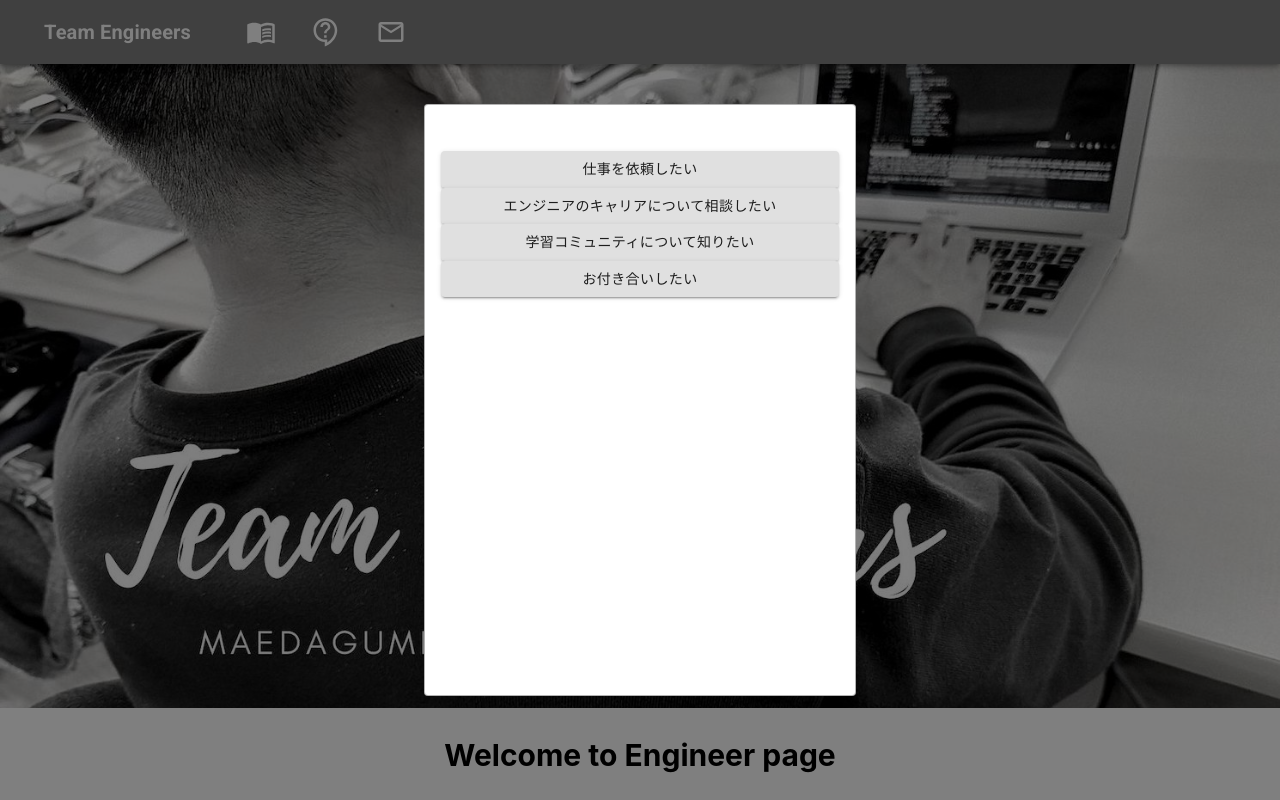
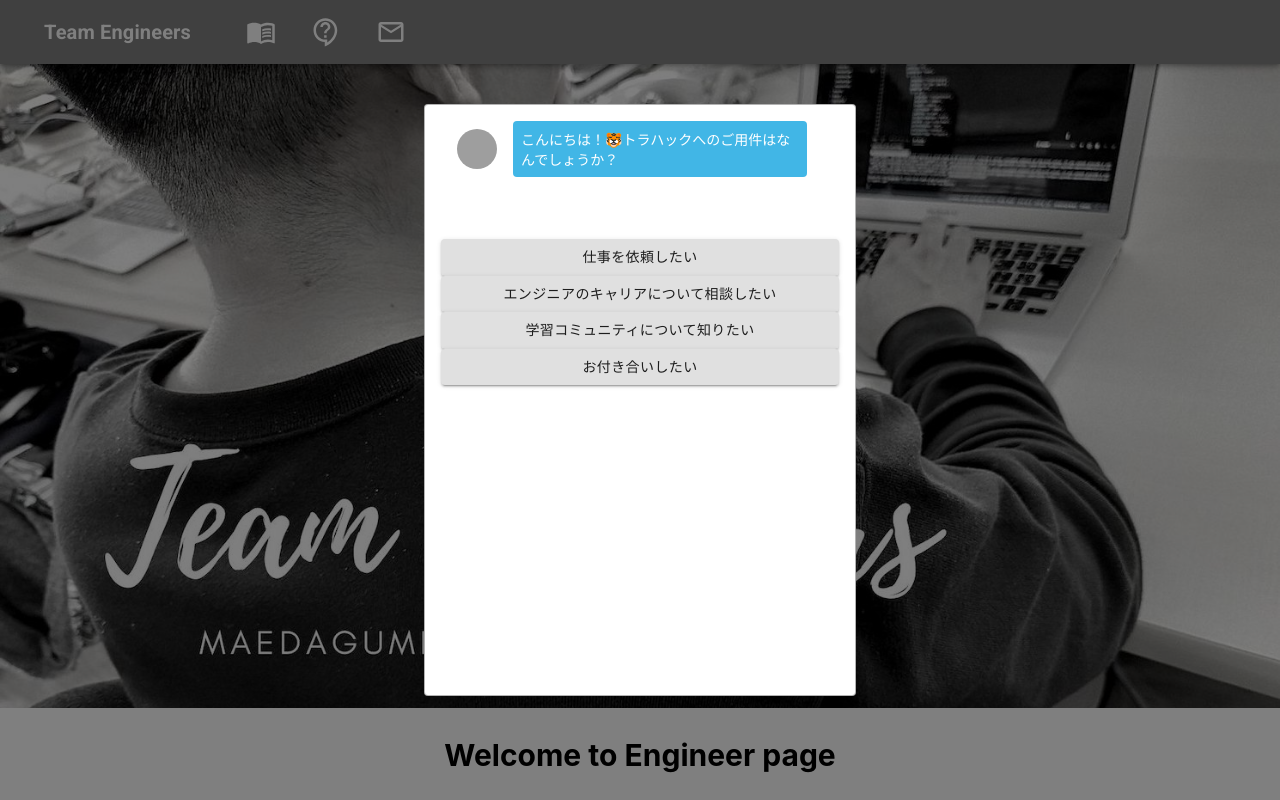
Before and after one commit to daisuke-maedagumi/first-app, a React (Create React App) app: page / in a window 1280 px wide. Both pictures are taken after a click on the button 325 px from the left and 32 px from the top of the page. Shown: the top 800 px of the page. Built offline with nearby package versions, Linux system fonts and the light colour scheme; grey boxes are pictures that could not be loaded.

Commit message:
トラハック実践５　１/２

```diff
--- a/src/components/AnswersList.jsx
+++ b/src/components/Chatbot/AnswersList.jsx
@@ -1,5 +1,5 @@
 import React from 'react'
-import Answer from './Answer.jsx'
+import {Answer} from './index'
 
 const AnswersList = (props) => {
     return(
--- /dev/null
+++ b/src/components/Chatbot/Chat.jsx
@@ -0,0 +1,22 @@
+import React from 'react'
+import ListItem from '@material-ui/core/ListItem';
+import ListItemAvatar from '@material-ui/core/ListItemAvatar';
+import Avatar from '@material-ui/core/Avatar';
+
+
+const Chat = (props) => {
+    const isQuestion = (props.type === 'question')
+    const classes = isQuestion ? 'p-chat＿row' : 'p-chat＿reverse'
+    return (
+        <ListItem>
+            <ListItemAvatar>
+            <Avatar alt="icon" src="/static/images/avatar/1.jpg" />
+            </ListItemAvatar>
+    <div className="p-chat__bubble">{props.text}</div>
+
+        </ListItem>
+    )
+
+}
+
+export default Chat
--- a/src/components/ChatBotModal.jsx
+++ b/src/components/Chatbot/ChatBotModal.jsx
@@ -3,9 +3,10 @@ import React from 'react';
 import Modal from '@material-ui/core/Modal';
 import Backdrop from '@material-ui/core/Backdrop';
 import Fade from '@material-ui/core/Fade';
-import defaultDataset from '../dataset.js';
-import '../assets/styles/style.css'
-import AnswersList from './AnswersList.jsx'
+import defaultDataset from '../../dataset.js';
+import '../../assets/styles/style.css'
+import {AnswersList, Chats} from './index'
+
 
 // const useStyles = makeStyles((theme) => ({
 //   modal: {
@@ -42,7 +43,23 @@ export default class TransitionsModal extends React.Component {
     })
   }
 
+    initChats = () => {
+      const initDataset = this.state.dataset[this.state.currentId];
+      const chat = {
+        text: initDataset.question,
+        type: 'question'
+      }
+
+      const chats = this.state.chats;
+      chats.push(chat)
+
+      this.setState( {
+        chats: chats
+      })
+  }
+
   componentDidMount() {
+    this.initChats();
     this.initAnswer()
   }
   render () {
@@ -65,6 +82,7 @@ export default class TransitionsModal extends React.Component {
           <Fade in={this.props.modalOpen}>
             <section className="c-section">
               <div className="c-box">
+                <Chats chats={this.state.chats} />
                 <AnswersList answers={this.state.answers} />
                   {/* <h2 id="transition-modal-title">Transition modal</h2>
                   <p id="transition-modal-description">react-transition-group animates me.</p> */}
--- /dev/null
+++ b/src/components/Chatbot/Chats.jsx
@@ -0,0 +1,27 @@
+import React from 'react'
+import { makeStyles } from '@material-ui/core/styles';
+import List from '@material-ui/core/List';
+import {Chat} from "./index"
+
+const useStyles = makeStyles((theme) => ({
+    root: {
+      width: '100%',
+      maxWidth: '36ch',
+      backgroundColor: theme.palette.background.paper,
+    },
+  }));
+
+const Chats = (props) => {
+
+    const classes = useStyles;
+
+    return (
+        <List className={classes.root}>
+           {props.chats.map((chat, index) => {
+                return<Chat text={chat.text} type={chat.type} key={index.toString()} />
+           })}
+        </List>
+    )
+}
+
+export default Chats
--- /dev/null
+++ b/src/components/Chatbot/index.js
@@ -0,0 +1,5 @@
+export {default as AnswersList} from './AnswersList'
+export {default as Answer} from './Answer'
+export {default as ChatBotModal} from './ChatBotModal'
+export {default as Chats} from './Chats'
+export {default as Chat} from './Chat'
--- a/src/components/Navber.jsx
+++ b/src/components/Navber.jsx
@@ -8,7 +8,7 @@ import IconButton from '@material-ui/core/IconButton';
 import MenuBookIcon from '@material-ui/icons/MenuBook';
 import {Link} from 'react-router-dom'
 import ContactSupportOutlinedIcon from '@material-ui/icons/ContactSupportOutlined';
-import TransitionsModal from './ChatBotModal'
+import {ChatBotModal} from './Chatbot/index'
 import MailOutlineIcon from '@material-ui/icons/MailOutline';
 import MailModal from './MailModal'
 
@@ -91,7 +91,7 @@ const Navber = (props) => {
         </ToolBar>
       </AppBar>
       <TemporaryDrawer open={open} onClose={handleDrawerToglge}/>
-      <TransitionsModal modalOpen={modalOpen} handleModalClose={handleModalClose}/>
+      <ChatBotModal modalOpen={modalOpen} handleModalClose={handleModalClose}/>
       <MailModal mailOpen={mailOpen} handleMailClose={handleMailClose}/>
     </div>
 
```
Also changed, not shown: src/components/Chatbot/Answer.jsx (renamed from src/components/Answer.jsx).
